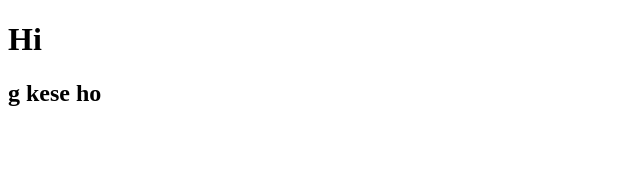
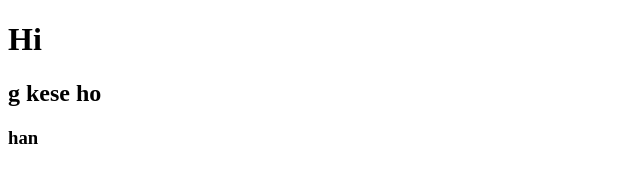
Before and after one commit to AqeelMalik123/smartgit, a plain HTML site: page index.html in a window 1280 px wide. Shown: the full height of the page, 0-640 px from the left. Drawn offline with Linux system fonts and the light colour scheme.

Commit message:
3rd commit

```diff
--- a/index.html
+++ b/index.html
@@ -10,5 +10,6 @@
 <body>
     <h1>Hi</h1>
     <h2>g kese ho</h2>
+    <h3>han</h3>
 </body>
 </html>
```
